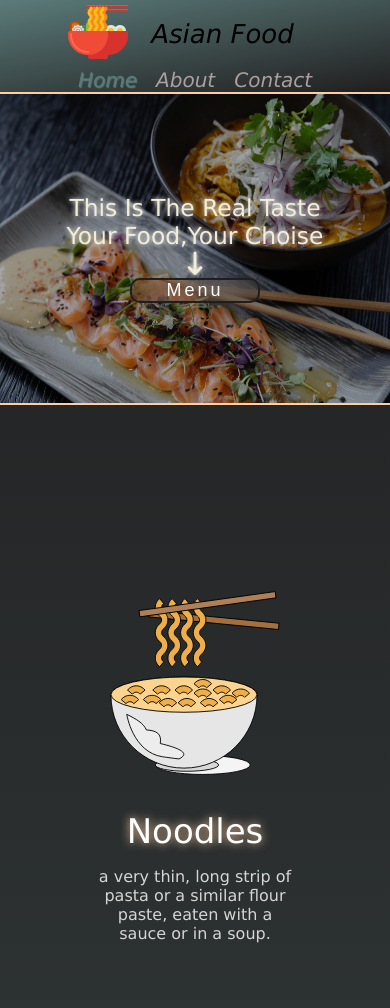
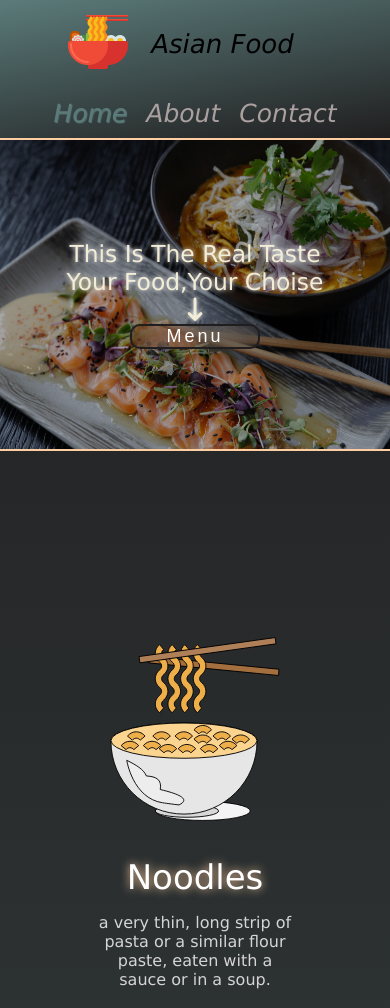
Before and after one commit to iraklishanava05/First-Project--Update-, a plain HTML site: page index.html in a window 390 px wide. Shown: the top 1008 px of the page. Drawn offline with Linux system fonts and the light colour scheme.

Commit message:
working on *

```diff
--- a/index.css
+++ b/index.css
@@ -28,8 +28,8 @@ header {
   align-items: center;
   box-sizing: border-box;
   padding: 0 10px;
-  height: 80px;
   width: 100%;
+  height: 100%;
   font-style: italic;
   border-bottom: 2px solid #ffcda2;
   background-image: linear-gradient(
@@ -41,7 +41,7 @@ header {
 
 header a {
   margin: 0px 7px;
-  font-size: 20px;
+  font-size: 25px;
   color: rgb(171, 160, 160);
   text-decoration: none;
   transition: 0.5s ease-out;
@@ -258,7 +258,7 @@ main section.order div.online-order h1 {
   font-size: 3vw;
   line-height: 60px;
   margin: 0 10px;
-  color: var(--third-color);
+  color: #86b5b3;
 }
 
 main section.order div.online-order div.wrap form {
--- a/index.html
+++ b/index.html
@@ -16,7 +16,7 @@
       </div>
       <div class="container">
         <a class="active" href="#">Home</a>
-        <a href="index.html">About</a>
+        <a href="second.html">About</a>
         <a href="#">Contact</a>
       </div>
     </header>
--- a/responsive.css
+++ b/responsive.css
@@ -22,7 +22,7 @@
   header {
     display: grid;
     grid-template-columns: 1fr;
-    height: 100%;
+    height: 140px;
     text-align: center;
   }
 
```
